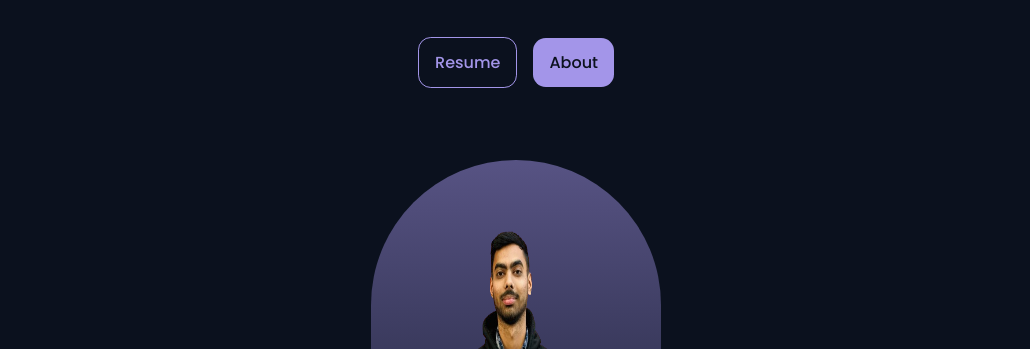
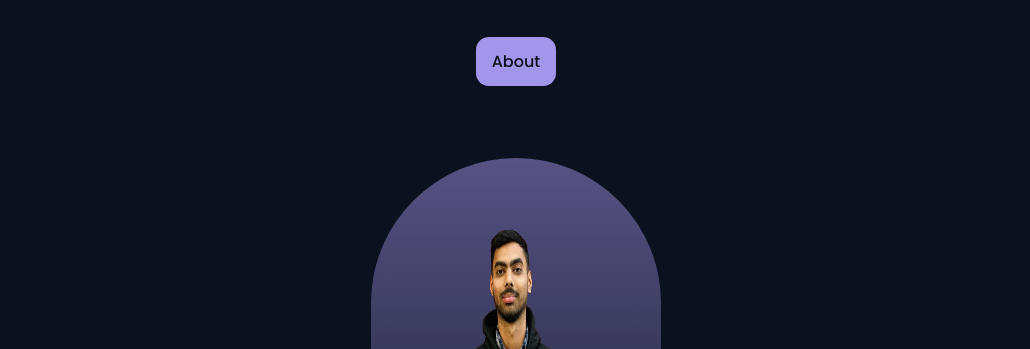
Before and after one commit to ommistry2914/om_portfolio.github.io, a plain HTML site: page index.html in a window 1280 px wide. Shown: the part 245-594 px from the top of the page, without its empty margins (124-1154 px from the left). Drawn offline with nearby package versions, Linux system fonts and the light colour scheme.

Commit message:
button updated

```diff
--- a/index.html
+++ b/index.html
@@ -82,9 +82,9 @@
                     <h3 class="home__education">Web Developer</h3>
 
                     <div class="home__button">
-                        <a download="" href="./assets/pdf/Om_Resume.pdf" class="button button--ghost">
+                        <!-- <a download="" href="./assets/pdf/Om_Resume.pdf" class="button button--ghost">
                             Resume
-                        </a>
+                        </a> -->
 
                         <a href="#about" class="button">About</a>
                     </div>
```
